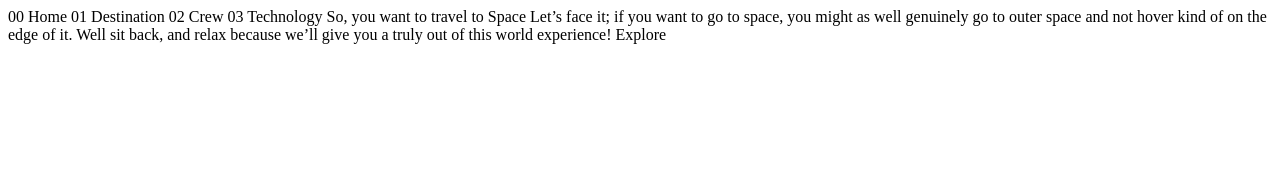
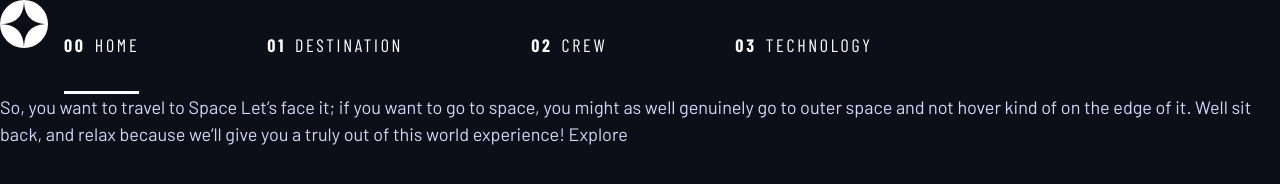
Before and after one commit to DwarakanathAkkala/Space-Travel-Site, a plain HTML site: page index.html in a window 1280 px wide. Drawn offline with nearby package versions, Linux system fonts and the light colour scheme; a web font is replaced by a local one.

Commit message:
Navigation

```diff
--- a/index.html
+++ b/index.html
@@ -7,13 +7,35 @@
   <link rel="icon" type="image/png" sizes="32x32" href="./assets/favicon-32x32.png">
 
   <title>Frontend Mentor | Space tourism website</title>
+
+  <!-- Google fonts -->
+  <link rel="preconnect" href="https://fonts.googleapis.com">
+  <link rel="preconnect" href="https://fonts.gstatic.com" crossorigin>
+  <link href="https://fonts.googleapis.com/css2?family=Barlow+Condensed:wght@400;700&family=Bellefair&family=Barlow:wght@400;700&display=swap"
+      rel="stylesheet">
+
+  <!-- Stylesheet -->
+  <link rel="stylesheet" href="styles.css">
+
 </head>
 <body>
 
-  00 Home
-  01 Destination
-  02 Crew
-  03 Technology
+  <header class="primary-header flex">
+    <!-- Logo -->
+    <div>
+      <img src="./assets/shared/logo.svg" alt="Space Tourism Logo" class="logo">
+    </div>
+
+    <nav>
+      <ul class="primary-navigation underline-indicators flex">
+          <li class="active"><a class="text-white uppercase letter-spacing-2 ff-sans-cond" href="#"><span>00</span>Home</a></li>
+          <li><a class="text-white uppercase letter-spacing-2 ff-sans-cond" href="#"><span>01</span>Destination</a></li>
+          <li><a class="text-white uppercase letter-spacing-2 ff-sans-cond" href="#"><span>02</span>Crew</a></li>
+          <li><a class="text-white uppercase letter-spacing-2 ff-sans-cond" href="#"><span>03</span>Technology</a></li>
+      </ul>
+    </nav>
+
+  </header>
 
   So, you want to travel to
   Space
```
Also changed, not shown: design-system.html (+2 -0 lines).
